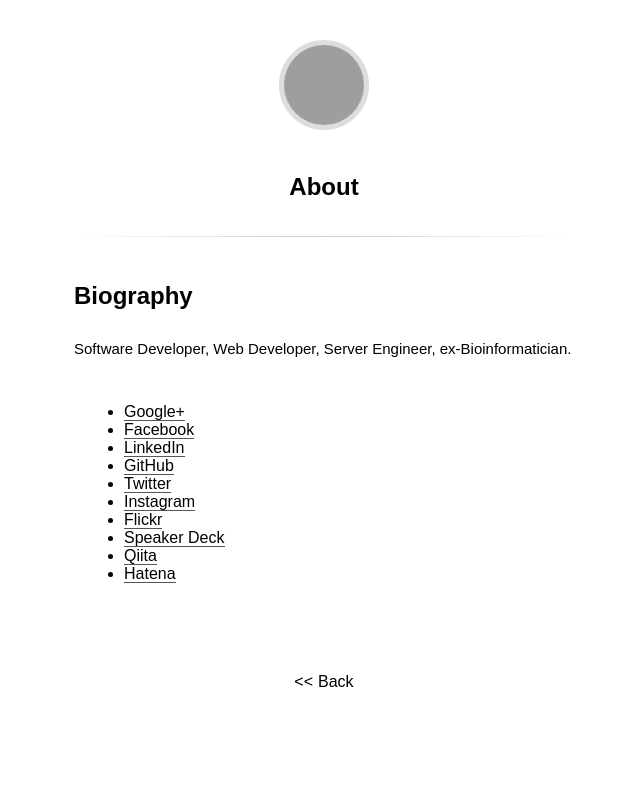
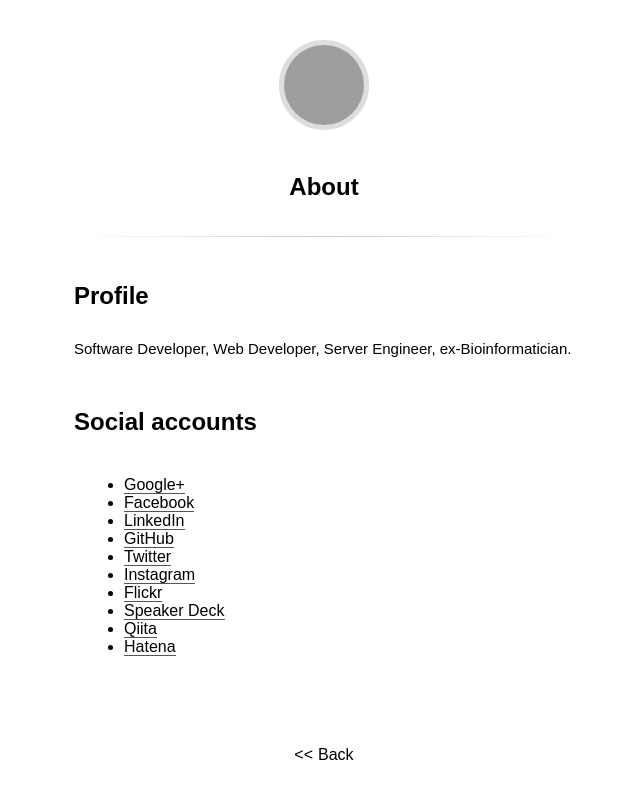
Before and after one commit to artifactsauce/artifactsauce.github.io, a Jekyll site: the page built from about.md, in a window 1280 px wide. Shown: the top 799 px of the page, without its empty margins (316-956 px from the left). Built offline with Jekyll 4.4.1, drawn with Linux system fonts in a browser that asks for light colours; some web fonts are replaced; grey boxes are pictures that could not be loaded.

Commit message:
revise headings

```diff
--- a/about.md
+++ b/about.md
@@ -3,9 +3,11 @@ layout: page
 title: About
 ---
 
-## Biography
+## Profile
 
 Software Developer, Web Developer, Server Engineer, ex-Bioinformatician.
+
+## Social accounts
 
 - [Google+](https://plus.google.com/+KenjiAkiyama)
 - [Facebook](https://www.facebook.com/kenji.akiyama)
```
